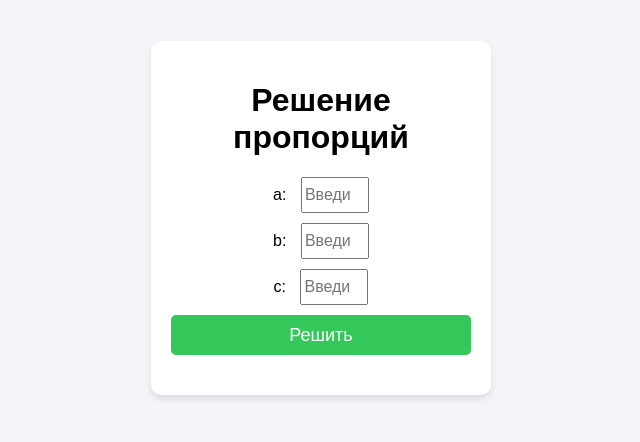
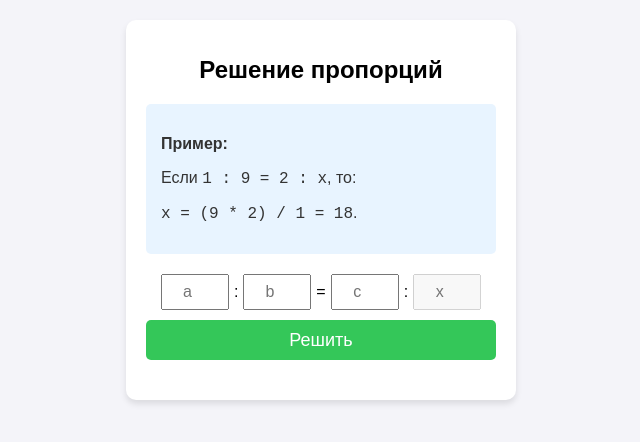
Before and after one commit to MaxPolsk/ProportionSolver, a plain HTML site: page index.html in a window 1280 px wide. Shown: the part 190-632 px from the top of the page, without its empty margins (319-959 px from the left). Drawn offline with Linux system fonts and the light colour scheme.

Commit message:
Update index.html
Обновление Пропорции 1.0

```diff
--- a/index.html
+++ b/index.html
@@ -12,6 +12,7 @@
             align-items: center;
             height: 100vh;
             background-color: #f4f4f9;
+            margin: 0;
         }
         .app {
             background-color: #fff;
@@ -19,19 +20,35 @@
             border-radius: 10px;
             box-shadow: 0 4px 6px rgba(0, 0, 0, 0.1);
             text-align: center;
-            width: 300px;
+            width: 350px;
+        }
+        h1 {
+            font-size: 24px;
+            margin-bottom: 20px;
+        }
+        .example-block {
+            background-color: #e8f4ff;
+            padding: 15px;
+            border-radius: 5px;
+            margin-bottom: 20px;
+            text-align: left;
+        }
+        .example-block p {
+            font-size: 16px;
+            color: #333;
         }
         .input-group {
+            display: flex;
+            justify-content: center;
+            align-items: center;
             margin-bottom: 10px;
-        }
-        .input-group label {
-            margin-right: 10px;
         }
         .input-group input {
             width: 60px;
             height: 30px;
             font-size: 16px;
             text-align: center;
+            margin: 0 5px;
         }
         .button {
             width: 100%;
@@ -64,22 +81,33 @@
 <body>
     <div class="app">
         <h1>Решение пропорций</h1>
+
+        <!-- Блок с примером -->
+        <div class="example-block">
+            <p><strong>Пример:</strong></p>
+            <p>Если <code>1 : 9 = 2 : x</code>, то:</p>
+            <p><code>x = (9 * 2) / 1 = 18</code>.</p>
+        </div>
+
+        <!-- Блок с вводом данных -->
         <div class="input-group">
-            <label>a:</label>
-            <input type="number" id="a" placeholder="Введите a">
-        </div>
-        <div class="input-group">
-            <label>b:</label>
-            <input type="number" id="b" placeholder="Введите b">
-        </div>
-        <div class="input-group">
-            <label>c:</label>
-            <input type="number" id="c" placeholder="Введите c">
+            <input type="number" id="a" placeholder="a">
+            <span>:</span>
+            <input type="number" id="b" placeholder="b">
+            <span>=</span>
+            <input type="number" id="c" placeholder="c">
+            <span>:</span>
+            <input type="number" id="x" placeholder="x" disabled>
         </div>
         <button class="button" onclick="solveProportion()">Решить</button>
+
+        <!-- Блок с решением -->
         <div class="solution" id="solution"></div>
+
+        <!-- Блок с историей -->
         <div class="history" id="history"></div>
     </div>
+
     <script>
         let history = [];
 
@@ -110,6 +138,9 @@
             `;
             document.getElementById('solution').innerHTML = solutionText;
 
+            // Записываем результат в поле x
+            document.getElementById('x').value = x.toFixed(2);
+
             // Сохранение в историю
             history.push(`(${a} : ${b} = ${c} : ${x.toFixed(2)})`);
             updateHistory();
```
